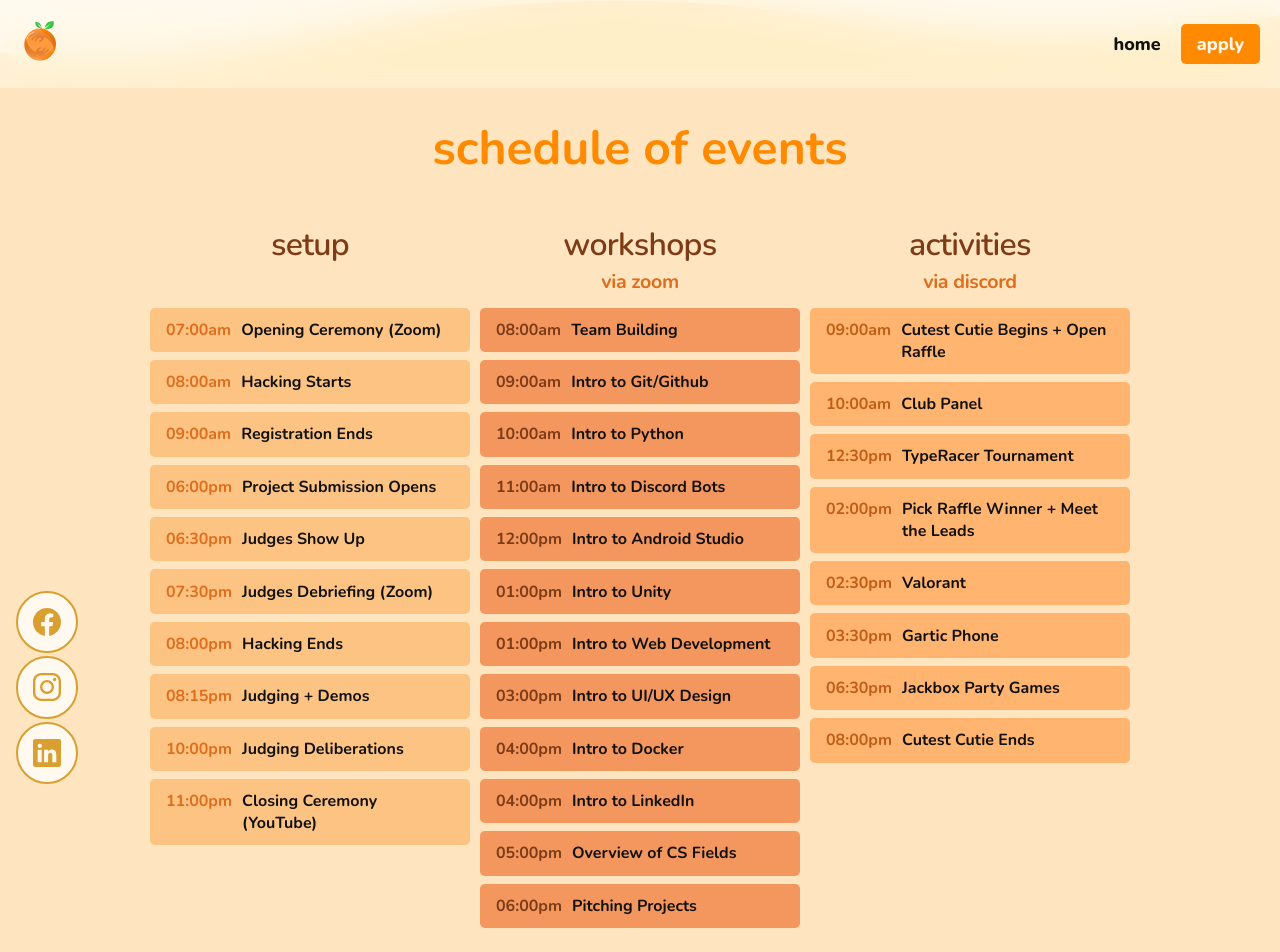
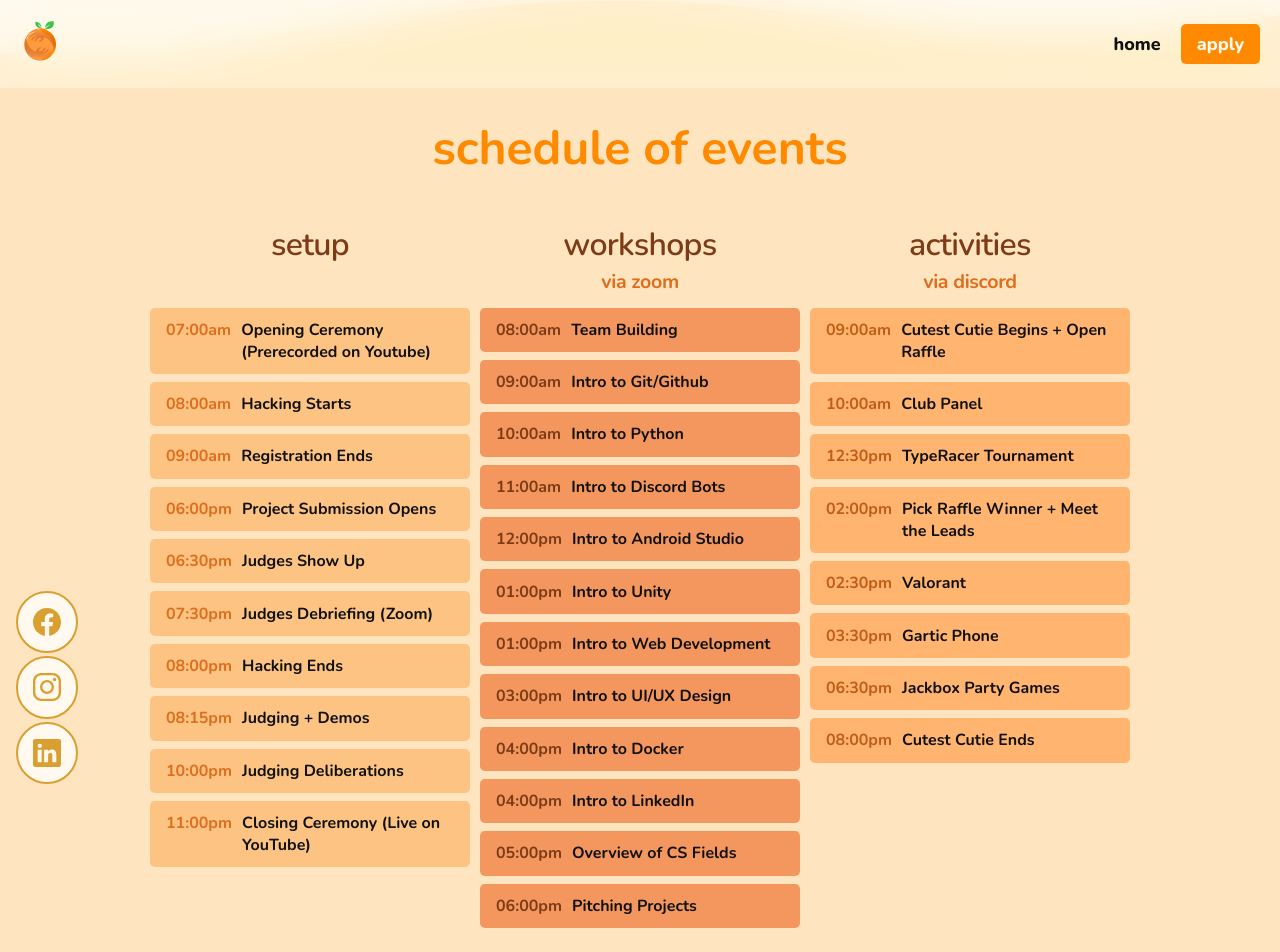
Before and after one commit to citrushack/cutiehack2021, a Next.js app: page /schedule in a window 1280 px wide. Shown: the top 952 px of the page. Built offline with nearby package versions, Linux system fonts and the light colour scheme; no server answers.

Commit message:
Update details

```diff
--- a/pages/schedule.js
+++ b/pages/schedule.js
@@ -6,7 +6,7 @@ export default function Live() {
   const setupEvents = [
     {
       time: '07:00am',
-      name: 'Opening Ceremony (Zoom)',
+      name: 'Opening Ceremony (Prerecorded on Youtube)',
     },
     {
       time: '08:00am',
@@ -42,7 +42,7 @@ export default function Live() {
     },
     {
       time: '11:00pm',
-      name: 'Closing Ceremony (YouTube)',
+      name: 'Closing Ceremony (Live on YouTube)',
     },
   ]
 
```
